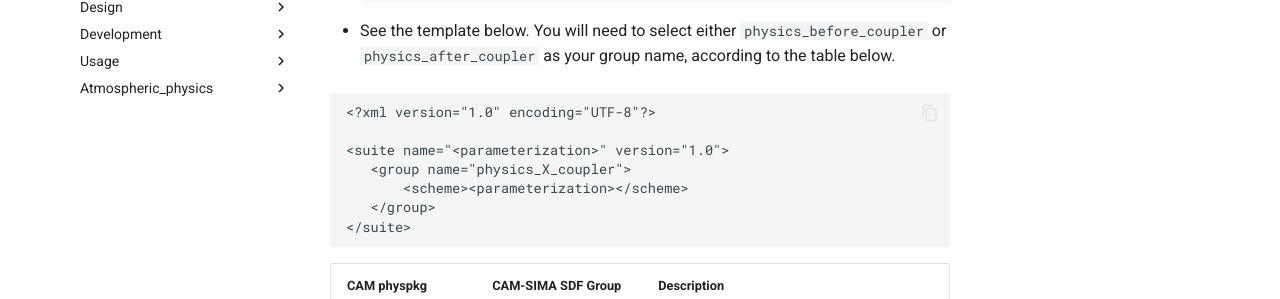
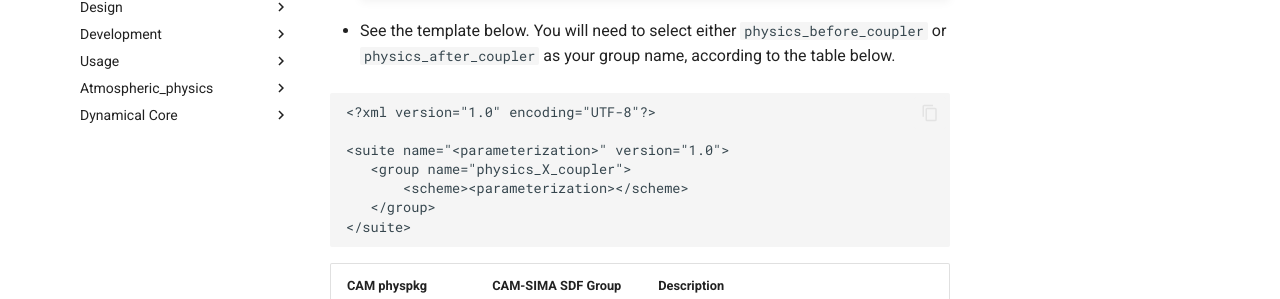
Before and after one commit to kuanchihwang/CAM-SIMA-Docs, an MkDocs documentation site: the page built from docs/conversion/create-sdf.md, in a window 1280 px wide. Shown: the part 508-807 px from the top of the page. Built offline with MkDocs 1.6.1 and Material for MkDocs 9.7.7, drawn with Linux system fonts in a browser that asks for light colours; comment, search, counter and statistics services are not loaded.

Commit message:
Generate and link to MPAS dynamical core documentation

```diff
--- a/mkdocs.yml
+++ b/mkdocs.yml
@@ -41,6 +41,8 @@
     - atmospheric_physics/directory-structure.md
     - atmospheric_physics/development_workflow.md
     - atmospheric_physics/Tagging-Instructions.md
+  - Dynamical Core:
+    - MPAS: dycore/mpas
 
 plugins:
   - search
```
Also changed, not shown: 1 other file.
